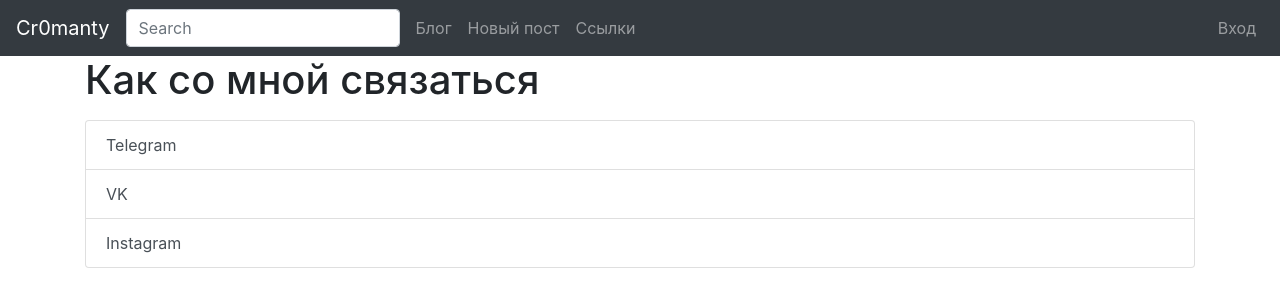
After one commit to cr0manty/Flask, a Flask app: template templates/links.html in a window 1280 px wide. The commit adds this page. Shown: the top 307 px of the page. Run offline with Flask 2, Linux system fonts and the light colour scheme; the template is opened without the code that fills it, so the values that code supplies are empty; parts of the project's set-up code (start-up, migrations or seed data) failed here and were passed over; some libraries are stand-ins or nearby versions.

Commit message:
addition functional

```diff
--- a/posts/blueprint.py
+++ b/posts/blueprint.py
@@ -58,13 +58,13 @@ def edit(slug):
 
 @posts.route('/')
 def index():
-    q = request.args.get('q')
+    p = request.args.get('p')
 
     page = request.args.get('page')
     page = int(page) if page and page.isdigit() else 1
 
-    if q:
-        all_posts = Post.query.filter(Post.title.contains(q) | Post.body.contains(q)).all()
+    if p:
+        all_posts = Post.query.filter(Post.title.contains(p) | Post.body.contains(p))
     else:
         all_posts = Post.query.order_by(Post.created.desc())
 
--- a/templates/404.html
+++ b/templates/404.html
@@ -8,5 +8,5 @@
 {% endblock %}
 
 {% block content %}
-<img src="{{ url_for('static', filename='image/404.png') }}" class="center-img">
+<img src="{{ url_for('static', filename='image/404_error.png') }}" class="center-img">
 {% endblock %}
--- a/templates/base.html
+++ b/templates/base.html
@@ -9,7 +9,7 @@
     <meta name="keywords" content="Мой сайт, первый сайт, Cr0manty">
     <meta name="description" content="Сайт созданный мной для теста">
     <link rel="shortcut icon"
-          href="https://raw.githubusercontent.com/cr0manty/Finder-Ricardo/master/Explorer/Finder.ico"/>
+          href="/static/image/logo.ico">
     <link rel="stylesheet" href="https://stackpath.bootstrapcdn.com/bootstrap/4.3.1/css/bootstrap.min.css"
           integrity="sha384-ggOyR0iXCbMQv3Xipma34MD+dH/1fQ784/j6cY/iJTQUOhcWr7x9JvoRxT2MZw1T" crossorigin="anonymous">
     <script src="https://stackpath.bootstrapcdn.com/bootstrap/4.3.1/js/bootstrap.min.js"
@@ -27,9 +27,9 @@
 
         <div class="collapse navbar-collapse" id="navbarSupportedContent">
             <ul class="navbar-nav mr-auto">
-                <form class="form-inline my-2 my-lg-0" method="GET">
-                    <input class="form-control mr-sm-2" type="search" placeholder="Search" aria-label="Search" name="q"
-                           value="{{request.args.get('q', '')}}">
+                <form class="form-inline my-2 my-lg-0" method="GET" action="{{ url_for('posts.index')}}">
+                    <input class="form-control mr-sm-2" type="search" placeholder="Search" aria-label="Search" name="p"
+                           value="{{request.args.get('p', '')}}">
                 </form>
 
                 <li class="nav-item ">
@@ -41,9 +41,6 @@
                 </li>
                 <li class="nav-item">
                     <a class="nav-link" href="{{url_for('links')}}">Ссылки</a>
-                </li>
-                <li class="nav-item">
-                    <a class="nav-link" href="{{url_for('about')}}" tabindex="-1" aria="true">Про меня</a>
                 </li>
             </ul>
             <ul class="navbar-nav">
--- /dev/null
+++ b/templates/links.html
@@ -0,0 +1,19 @@
+{% extends 'base.html' %}
+
+{% block title %}
+Ссылки
+{% endblock %}
+
+{% block content_title %}
+<p class="container">Как со мной связаться </p>
+{% endblock %}
+
+{% block content %}
+<div class="container">
+    <div class="list-group">
+        <a href="" target="_blank" class="list-group-item list-group-item-action">Telegram</a>
+        <a href="https://vk.com/cr0manty" target="_blank" class="list-group-item list-group-item-action">VK</a>
+        <a href="https://instagram.com/cromanty" target="_blank" class="list-group-item list-group-item-action">Instagram</a>
+    </div>
+</div>
+{% endblock %}
```
Also changed, not shown: view.py (+3 -7 lines).
